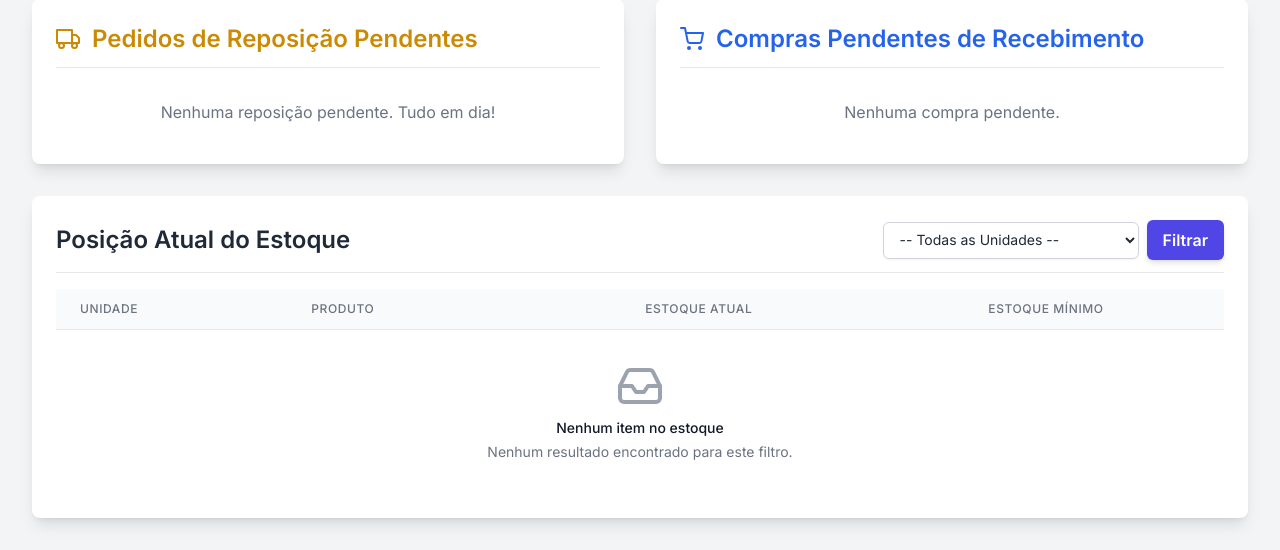
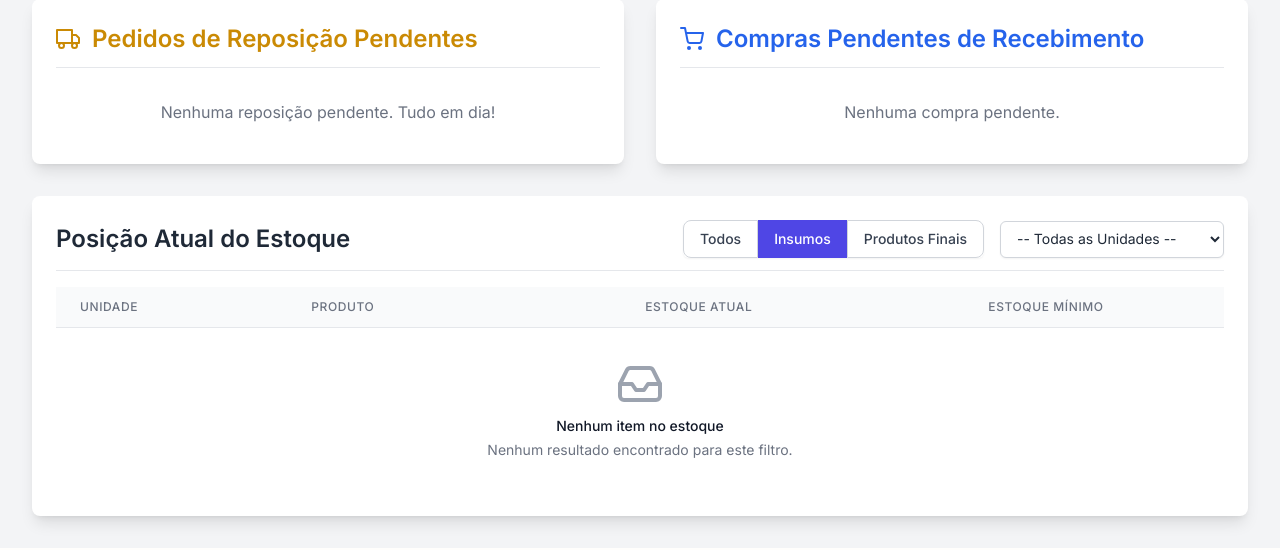
Before and after one commit to SutterDorneles/boteco_estoque, a Django app: page / in a window 1280 px wide. Shown: the part 273-823 px from the top of the page. Run offline with Django 4.2, Linux system fonts and the light colour scheme; data that the repository does not hold is empty; some libraries are stand-ins or nearby versions.

Commit message:
Alterando filtros estoque e configurações settings

```diff
--- a/boteco_estoque/urls.py
+++ b/boteco_estoque/urls.py
@@ -25,38 +25,45 @@ router.register(r'pedidos-reposicao', PedidoReposicaoViewSet)
 router.register(r'itens-reposicao', ItemReposicaoViewSet)
 
 
-# ✅ SUBSTITUA SUA FUNÇÃO 'home' POR ESTA VERSÃO COMPLETA
+# ✅ SUBSTITUA SUA FUNÇÃO 'home' POR ESTA VERSÃO
 def home(request):
-    # Lógica do filtro de estoque (continua igual)
+    # Lógica do filtro de unidade (continua igual)
     unidade_selecionada_id = request.GET.get('unidade_id')
-    estoque_items = Estoque.objects.select_related('unidade', 'produto').all().order_by('unidade__nome', 'produto__nome')
+
+    # ✅ NOVO: Lógica do filtro de tipo de produto
+    # Pega o tipo selecionado do URL. Se nada for passado, o padrão é 'INSUMO'.
+    tipo_selecionado = request.GET.get('tipo', 'INSUMO')
+
+    # Começa a busca por todos os itens de estoque
+    estoque_items = Estoque.objects.select_related('unidade', 'produto').all()
+
+    # Aplica o filtro de unidade, se houver
     if unidade_selecionada_id and unidade_selecionada_id.isdigit():
         estoque_items = estoque_items.filter(unidade_id=unidade_selecionada_id)
 
-    # ✅ NOVAS BUSCAS PARA O DASHBOARD
-    # Busca todos os pedidos de reposição que estão pendentes
+    # ✅ NOVO: Aplica o filtro de tipo de produto
+    # Se o tipo selecionado não for 'TODOS', filtra pelo tipo.
+    if tipo_selecionado != 'TODOS':
+        estoque_items = estoque_items.filter(produto__tipo=tipo_selecionado)
+
+    # Ordena o resultado final
+    estoque_items = estoque_items.order_by('unidade__nome', 'produto__nome')
+
+    # O resto das buscas para o dashboard continua igual
     reposicoes_pendentes = PedidoReposicao.objects.filter(status="PENDENTE").order_by('data_criacao')
-
-    # Busca todos os pedidos de compra que ainda não foram recebidos
     compras_pendentes = PedidoCompra.objects.filter(status="PENDENTE").order_by('data_pedido')
-
-    # Busca todas as unidades para popular o filtro
     todas_unidades = Unidade.objects.all()
 
     context = {
-        # Cards de Resumo
-        "total_produtos": Produto.objects.filter(tipo='INSUMO').count(), # Contando só insumos
+        "total_produtos": Produto.objects.filter(tipo='INSUMO').count(),
         "total_unidades": Unidade.objects.count(),
         "total_movimentacoes": Movimentacao.objects.count(),
-
-        # Listas de Ações Urgentes
         "reposicoes_pendentes": reposicoes_pendentes,
         "compras_pendentes": compras_pendentes,
-
-        # Tabela de Estoque
         "estoque_items": estoque_items,
         "todas_unidades": todas_unidades,
         "unidade_selecionada_id": unidade_selecionada_id,
+        "tipo_selecionado": tipo_selecionado, # ✅ Enviamos o filtro ativo para o template
     }
     return render(request, "home.html", context)
 
--- a/estoque/templates/home.html
+++ b/estoque/templates/home.html
@@ -87,9 +87,24 @@
 
     <div class="bg-white p-6 rounded-lg shadow-lg">
         <div class="flex flex-col md:flex-row justify-between items-center mb-4 border-b pb-3">
-            <h2 class="text-2xl font-semibold mb-2 md:mb-0">Posição Atual do Estoque</h2>
-            <form method="GET" action="{% url 'home' %}" class="flex items-center gap-2">
-                <select name="unidade_id" class="block w-full md:w-64 px-3 py-2 bg-white border border-gray-300 rounded-md shadow-sm focus:outline-none focus:ring-indigo-500 focus:border-indigo-500 sm:text-sm">
+            <h2 class="text-2xl font-semibold mb-4 md:mb-0">Posição Atual do Estoque</h2>
+
+            <div class="flex items-center gap-4">
+                <div class="flex rounded-md shadow-sm">
+                    <a href="?tipo=TODOS{% if unidade_selecionada_id %}&unidade_id={{ unidade_selecionada_id }}{% endif %}" class="px-4 py-2 text-sm font-medium border rounded-l-lg {% if tipo_selecionado == 'TODOS' %}bg-indigo-600 text-white border-indigo-600{% else %}bg-white text-gray-700 border-gray-300 hover:bg-gray-50{% endif %}">
+                        Todos
+                    </a>
+                    <a href="?tipo=INSUMO{% if unidade_selecionada_id %}&unidade_id={{ unidade_selecionada_id }}{% endif %}" class="px-4 py-2 text-sm font-medium border-t border-b {% if tipo_selecionado == 'INSUMO' %}bg-indigo-600 text-white border-indigo-600{% else %}bg-white text-gray-700 border-gray-300 hover:bg-gray-50{% endif %}">
+                        Insumos
+                    </a>
+                    <a href="?tipo=PRODUTO_FINAL{% if unidade_selecionada_id %}&unidade_id={{ unidade_selecionada_id }}{% endif %}" class="px-4 py-2 text-sm font-medium border rounded-r-lg {% if tipo_selecionado == 'PRODUTO_FINAL' %}bg-indigo-600 text-white border-indigo-600{% else %}bg-white text-gray-700 border-gray-300 hover:bg-gray-50{% endif %}">
+                        Produtos Finais
+                    </a>
+                </div>
+
+                <form method="GET" action="{% url 'home' %}" id="unidade-filter-form" class="flex items-center gap-2">
+                    <input type="hidden" name="tipo" value="{{ tipo_selecionado }}">
+                    <select name="unidade_id" onchange="document.getElementById('unidade-filter-form').submit()" class="block w-full md:w-56 px-3 py-2 bg-white border border-gray-300 rounded-md shadow-sm focus:outline-none focus:ring-indigo-500 focus:border-indigo-500 sm:text-sm">
                         <option value="">-- Todas as Unidades --</option>
                         {% for unidade in todas_unidades %}
                             <option value="{{ unidade.id }}" {% if unidade_selecionada_id == unidade.id|stringformat:"s" %}selected{% endif %}>
@@ -97,8 +112,8 @@
                             </option>
                         {% endfor %}
                     </select>
-                <button type="submit" class="bg-indigo-600 text-white font-semibold py-2 px-4 rounded-md shadow-md hover:bg-indigo-700 transition-colors">Filtrar</button>
                 </form>
+            </div>
         </div>
         <div class="overflow-x-auto">
             <table class="min-w-full divide-y divide-gray-200">
--- a/requirements.txt
+++ b/requirements.txt
@@ -17,6 +17,7 @@ pydyf==0.11.0
 pyphen==0.17.2
 python-dateutil==2.9.0.post0
 python-decouple==3.8
+python-dotenv==1.1.1
 python-slugify==8.0.4
 pytz==2025.2
 six==1.17.0
```
Also changed, not shown: boteco_estoque/settings.py (+9 -9 lines), estoque/admin.py (+13 -1 lines), 1 other file. Lines whose indentation alone changed are shown as unchanged.
